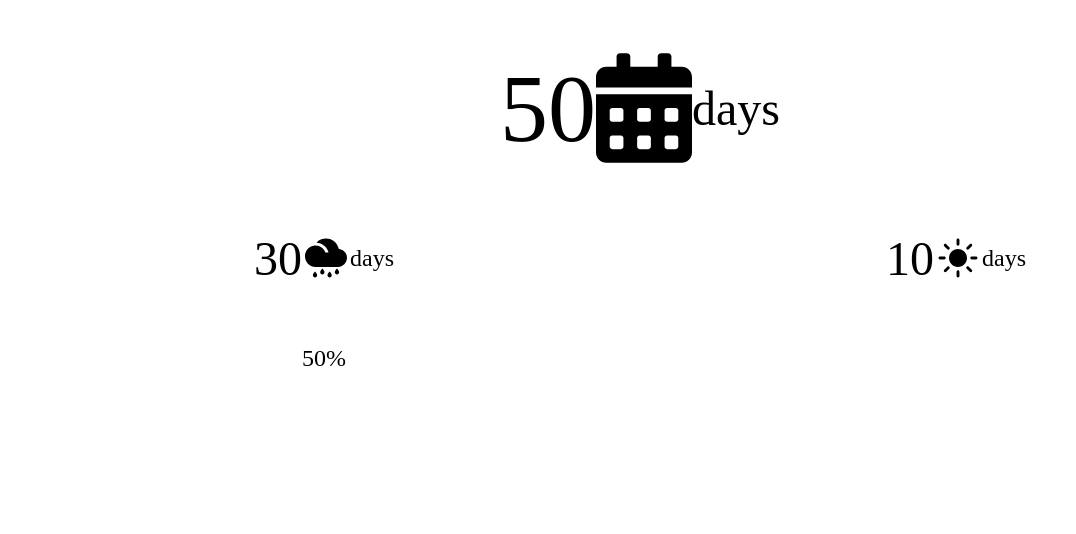
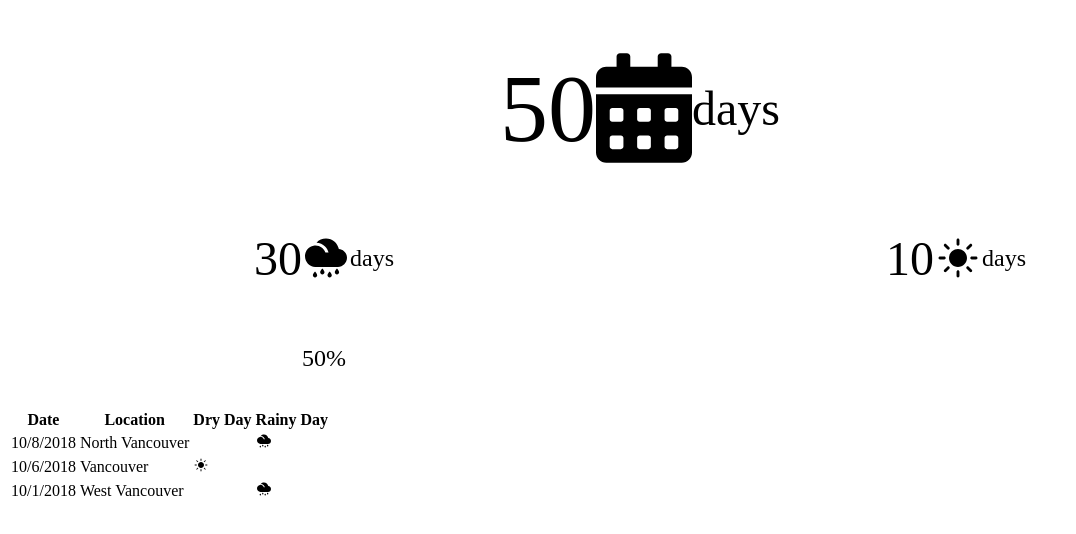
Before and after one commit to AmirHosseinifar/run-day-count, a React app: page / in a window 1280 px wide. Shown: the top 534 px of the page, without its empty margins (0-1076 px from the left). Built offline with nearby package versions, Linux system fonts and the light colour scheme.

Commit message:
Add RunDayList and RunDayRow to show the result on the chart

```diff
--- /dev/null
+++ b/src/components/RunDayList.js
@@ -0,0 +1,27 @@
+import React from 'react';
+import {FaCalendarAlt} from 'react-icons/fa'
+import {IoMdRainy , IoIosSunny} from 'react-icons/io'
+import {RunDayRow} from './RunDayRow'
+
+export const RunDayList = ({days}) => (
+  <table>
+    <thead>
+      <tr>
+        <th>Date</th>
+        <th>Location</th>
+        <th>Dry Day</th>
+        <th>Rainy Day</th>
+      </tr>
+    </thead>
+    <tbody>
+      {days.map((day, i) =>
+        <RunDayRow key={i}
+                   date={day.date}
+                   location={day.location}
+                   rainDay={day.rainDay}
+                   dryDay={day.dryDay} />
+        )}
+    </tbody>
+  </table>
+
+)
--- /dev/null
+++ b/src/components/RunDayRow.js
@@ -0,0 +1,24 @@
+import React from 'react';
+import {FaCalendarAlt} from 'react-icons/fa'
+import {IoMdRainy , IoIosSunny} from 'react-icons/io'
+
+
+export const RunDayRow = ({location, date,
+                           rainDay, dryDay}) => (
+  <tr>
+    <td>
+      {date.getMonth()+1}/{date.getDate()}/
+		  {date.getFullYear()}
+    </td>
+    <td>
+      {location}
+    </td>
+    <td>
+      {(dryDay) ? <IoIosSunny /> : null}
+    </td>
+    <td>
+      {(rainDay) ? <IoMdRainy /> : null}
+    </td>
+  </tr>
+
+)
--- a/src/index.js
+++ b/src/index.js
@@ -1,13 +1,41 @@
 import React from 'react';
 import ReactDOM from 'react-dom';
 import * as serviceWorker from './serviceWorker';
-import RunDayCount from './components/RunDayCount'
+import RunDayCount from './components/RunDayCount';
+import {RunDayList} from './components/RunDayList'
 
-ReactDOM.render(<RunDayCount total ={50}
-                             rainDay={30}
-                             dryDay={10}
-                             goal={100}
-/>, document.getElementById('root'));
+ReactDOM.render(
+  <div>
+    <RunDayCount total={50}
+                rainDay={30}
+                dryDay={10}
+                goal={100}
+    />
+    <RunDayList days={
+      [
+        {
+          location: "North Vancouver",
+          date: new Date("10/08/2018"),
+          rainDay:true,
+          dryDay: false
+        },
+        {
+          location: "Vancouver",
+          date: new Date("10/06/2018"),
+          rainDay:false,
+          dryDay: true
+        },
+        {
+          location: "West Vancouver",
+          date: new Date("10/01/2018"),
+          rainDay:true,
+          dryDay: false
+        }
+      ]
+    }
+    />
+  </div>
+  ,document.getElementById('root'));
 
 // If you want your app to work offline and load faster, you can change
 // unregister() to register() below. Note this comes with some pitfalls.
```
